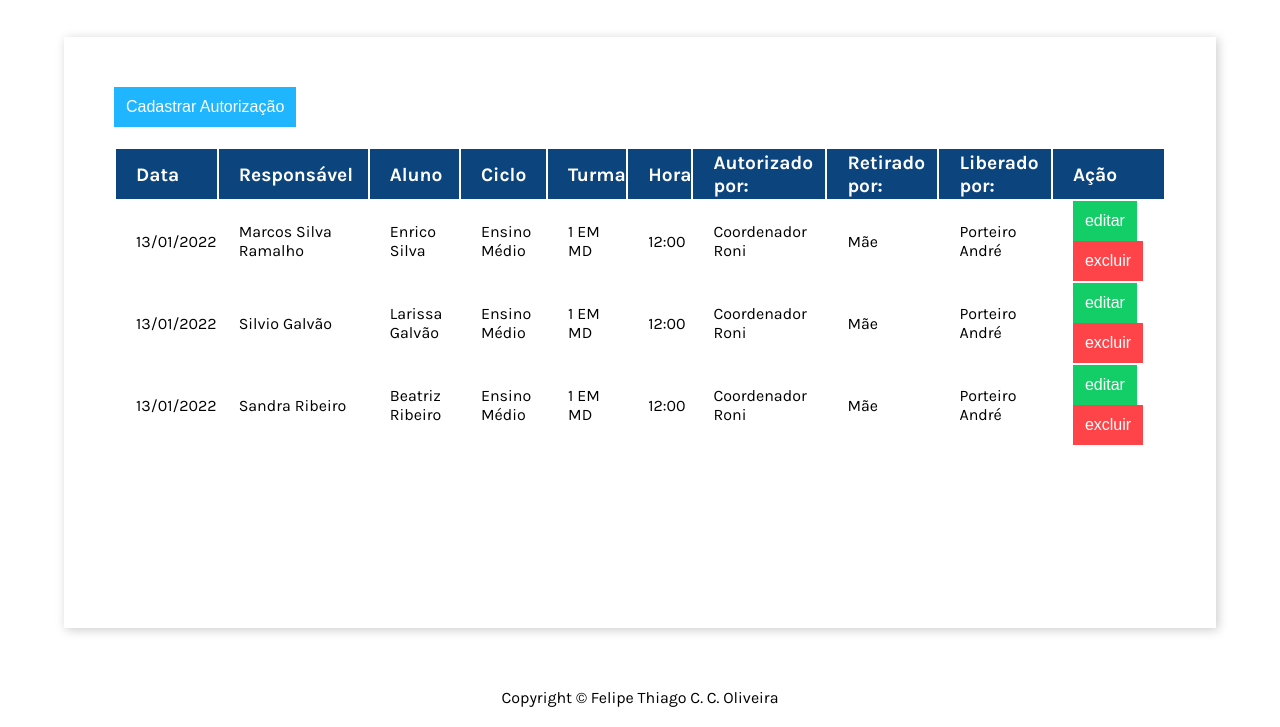
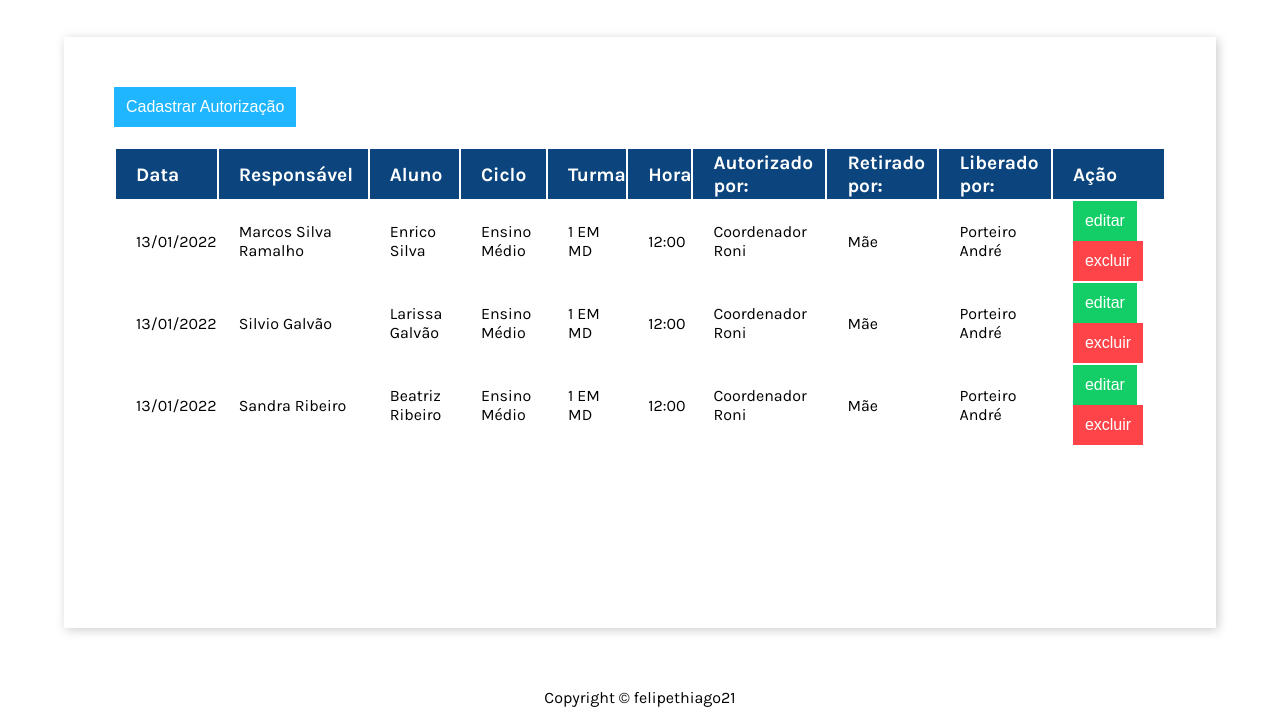
Before and after one commit to felipethiago21/crudAutorizacoes, a plain HTML site: page index.html in a window 1280 px wide. Shown: the part 73-800 px from the top of the page. Drawn offline with Linux system fonts and the light colour scheme.

Commit message:
Update index.html

```diff
--- a/index.html
+++ b/index.html
@@ -128,6 +128,6 @@
         </div>
       </div>
     </main>
-    <footer>Copyright &copy; Felipe Thiago C. C. Oliveira</footer>
+    <footer>Copyright &copy; felipethiago21</footer>
   </body>
 </html>
```
